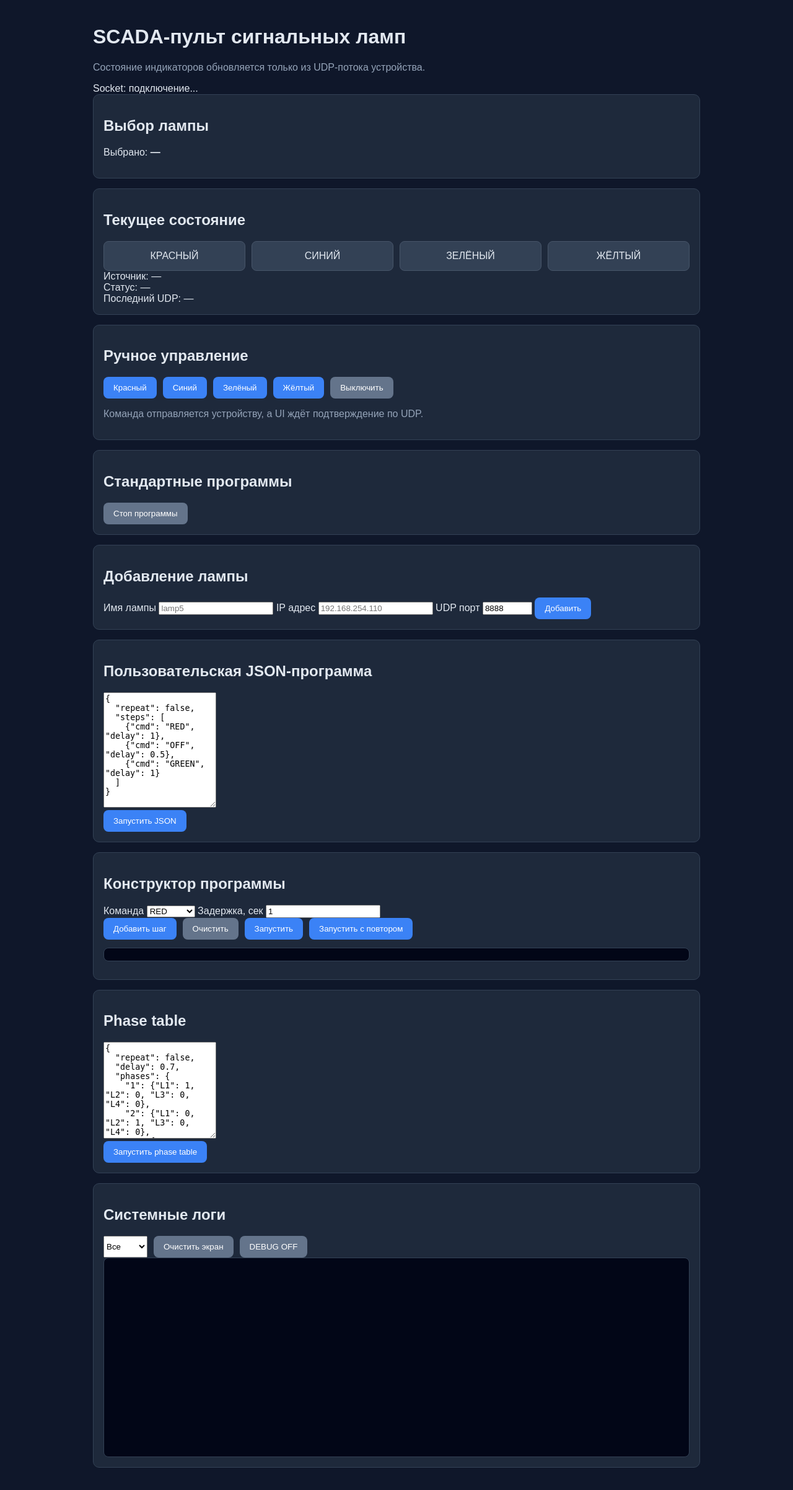
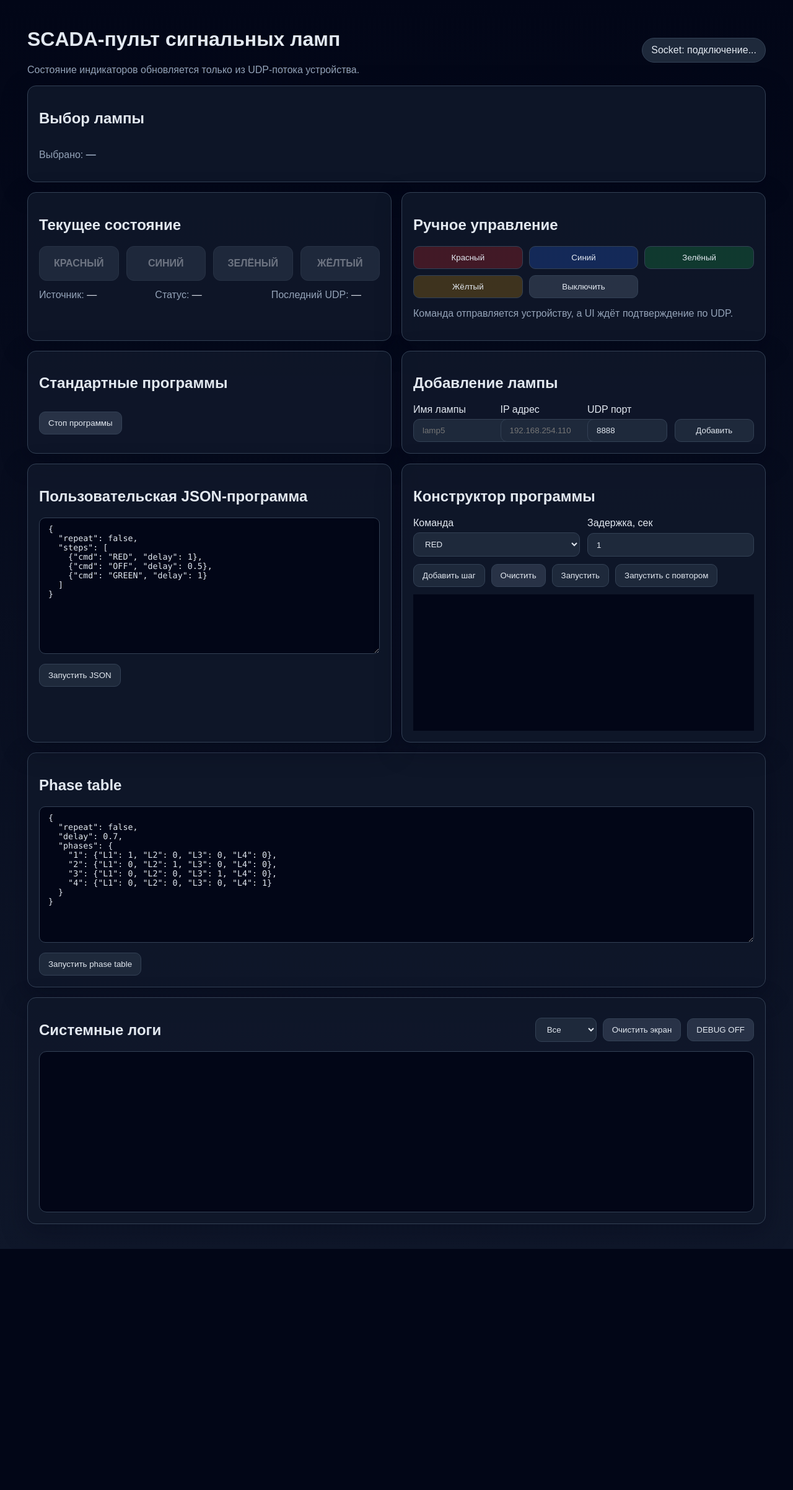
Before and after one commit to Brinrash/RTKWebserver, a Flask app: page / in a window 1280 px wide. Shown: the whole page at 62% size. After the commit the page ends 2015 px from the top, so only its background shows below. Run offline with Flask 3, Linux system fonts and the light colour scheme; data that the repository does not hold is empty; parts of the project's set-up code (start-up, migrations or seed data) failed here and were passed over; some libraries are stand-ins or nearby versions.

Commit message:
Update style.css

```diff
--- a/static/style.css
+++ b/static/style.css
@@ -1,89 +1,215 @@
+:root {
+  color-scheme: dark;
+  --bg: #0f172a;
+  --panel: #111827;
+  --panel-2: #1e293b;
+  --border: #334155;
+  --text: #e2e8f0;
+  --muted: #94a3b8;
+  --green: #16a34a;
+  --red: #dc2626;
+  --blue: #2563eb;
+  --yellow: #ca8a04;
+}
+
+* { box-sizing: border-box; }
 body {
   margin: 0;
   font-family: Arial, sans-serif;
-  background: #0f172a;
-  color: #e2e8f0;
+  background: linear-gradient(180deg, #020617 0%, var(--bg) 100%);
+  color: var(--text);
 }
 
 .container {
-  max-width: 980px;
+  max-width: 1240px;
   margin: 0 auto;
-  padding: 20px;
+  padding: 24px;
 }
 
-.hint { color: #94a3b8; }
+.page-header,
+.section-row {
+  display: flex;
+  justify-content: space-between;
+  gap: 16px;
+  align-items: center;
+}
+
+.layout-two-columns {
+  display: grid;
+  grid-template-columns: repeat(2, minmax(0, 1fr));
+  gap: 16px;
+}
 
 .card {
-  background: #1e293b;
-  border: 1px solid #334155;
+  background: rgba(15, 23, 42, 0.88);
+  border: 1px solid var(--border);
+  border-radius: 14px;
+  padding: 18px;
+  margin-bottom: 16px;
+  box-shadow: 0 12px 40px rgba(2, 6, 23, 0.35);
+}
+
+.hint,
+.selection-summary,
+.label,
+.lamp-ip {
+  color: var(--muted);
+}
+
+.status-pill {
+  padding: 10px 14px;
+  border-radius: 999px;
+  border: 1px solid var(--border);
+  background: var(--panel-2);
+}
+
+.status-pill.online { border-color: #166534; color: #86efac; }
+.status-pill.offline { border-color: #7f1d1d; color: #fca5a5; }
+
+.lamp-selector {
+  display: grid;
+  grid-template-columns: repeat(auto-fit, minmax(170px, 1fr));
+  gap: 12px;
+}
+
+.lamp-button,
+.btn,
+select,
+input,
+textarea {
   border-radius: 10px;
-  padding: 16px;
-  margin-bottom: 16px;
+  border: 1px solid var(--border);
 }
+
+.lamp-button {
+  background: var(--panel-2);
+  color: var(--text);
+  padding: 14px;
+  cursor: pointer;
+  text-align: left;
+  display: flex;
+  flex-direction: column;
+  gap: 6px;
+}
+
+.lamp-button.selected { outline: 2px solid #38bdf8; }
+.lamp-button.online { border-color: #166534; }
+.lamp-button.offline { border-color: #7f1d1d; }
+.lamp-name { font-weight: 700; }
+
+.buttons {
+  display: flex;
+  gap: 10px;
+  flex-wrap: wrap;
+}
+
+.compact { align-items: center; }
+.grid-buttons { display: grid; grid-template-columns: repeat(auto-fit, minmax(160px, 1fr)); }
+.top-gap { margin-top: 12px; }
+
+.btn,
+button,
+select,
+input,
+textarea {
+  background: var(--panel-2);
+  color: var(--text);
+  padding: 10px 14px;
+}
+
+.btn,
+button {
+  cursor: pointer;
+}
+
+.btn.red { background: rgba(220, 38, 38, 0.25); }
+.btn.blue { background: rgba(37, 99, 235, 0.25); }
+.btn.green { background: rgba(22, 163, 74, 0.25); }
+.btn.yellow { background: rgba(202, 138, 4, 0.25); }
+.btn.off { background: rgba(100, 116, 139, 0.3); }
 
 .segments {
   display: grid;
   grid-template-columns: repeat(4, minmax(120px, 1fr));
-  gap: 10px;
+  gap: 12px;
 }
 
 .segment {
   text-align: center;
-  padding: 14px 8px;
-  border-radius: 8px;
+  padding: 18px 10px;
+  border-radius: 12px;
   background: #334155;
   border: 1px solid #475569;
-  transition: all .2s;
+  font-weight: 700;
+  transition: transform 0.15s ease, opacity 0.15s ease;
+  opacity: 0.45;
 }
 
-.segment.active.red { background: #dc2626; }
-.segment.active.blue { background: #2563eb; }
-.segment.active.green { background: #16a34a; }
-.segment.active.yellow { background: #ca8a04; }
+.segment.active {
+  opacity: 1;
+  transform: translateY(-2px);
+}
 
-.buttons { display: flex; gap: 10px; flex-wrap: wrap; }
-button {
-  border: none;
-  border-radius: 8px;
-  padding: 10px 16px;
-  cursor: pointer;
-  background: #3b82f6;
-  color: #fff;
+.segment.red.active { background: var(--red); }
+.segment.blue.active { background: var(--blue); }
+.segment.green.active { background: var(--green); }
+.segment.yellow.active { background: var(--yellow); }
+
+.meta-grid,
+.form-grid,
+.builder-grid {
+  display: grid;
+  gap: 12px;
 }
-button.off { background: #64748b; }
+
+.meta-grid { margin-top: 14px; grid-template-columns: repeat(3, minmax(0, 1fr)); }
+.form-grid { grid-template-columns: repeat(4, minmax(0, 1fr)); align-items: end; }
+.builder-grid { grid-template-columns: repeat(2, minmax(0, 1fr)); }
+label { display: grid; gap: 6px; }
+
+textarea,
+pre {
+  width: 100%;
+  background: #020617;
+  min-height: 220px;
+  font-family: ui-monospace, SFMono-Regular, Menlo, monospace;
+  white-space: pre-wrap;
+}
 
 pre {
-  max-height: 260px;
-  overflow: auto;
-  background: #020617;
-  border: 1px solid #334155;
-  border-radius: 8px;
-  padding: 10px;
-  white-space: pre-wrap;
+  margin: 12px 0 0;
+  padding: 14px;
 }
 
 .log-panel {
   background: #020617;
-  border: 1px solid #334155;
-  border-radius: 8px;
-  padding: 10px;
-  height: 300px;
+  border: 1px solid var(--border);
+  border-radius: 12px;
+  padding: 12px;
+  min-height: 260px;
+  max-height: 360px;
   overflow-y: auto;
-  font-family: monospace;
+  font-family: ui-monospace, SFMono-Regular, Menlo, monospace;
 }
 
-.log-line {
-  padding: 4px;
-  border-bottom: 1px solid #1e293b;
+.log-line { padding: 6px 0; border-bottom: 1px solid rgba(51, 65, 85, 0.4); }
+.log-info { color: #86efac; }
+.log-debug { color: #93c5fd; }
+.log-error { color: #fca5a5; }
+.ok { color: #86efac; }
+.error { color: #fca5a5; }
+
+@media (max-width: 920px) {
+  .layout-two-columns,
+  .meta-grid,
+  .form-grid,
+  .builder-grid {
+    grid-template-columns: 1fr;
+  }
+
+  .page-header,
+  .section-row {
+    flex-direction: column;
+    align-items: stretch;
+  }
 }
-
-.log-info { color: #22c55e; }
-.log-debug { color: #3b82f6; }
-.log-error { color: #ef4444; }
-
-.log-controls {
-  margin-bottom: 10px;
-}
-
-.ok { color: #22c55e; }
-.error { color: #f87171; }
```
